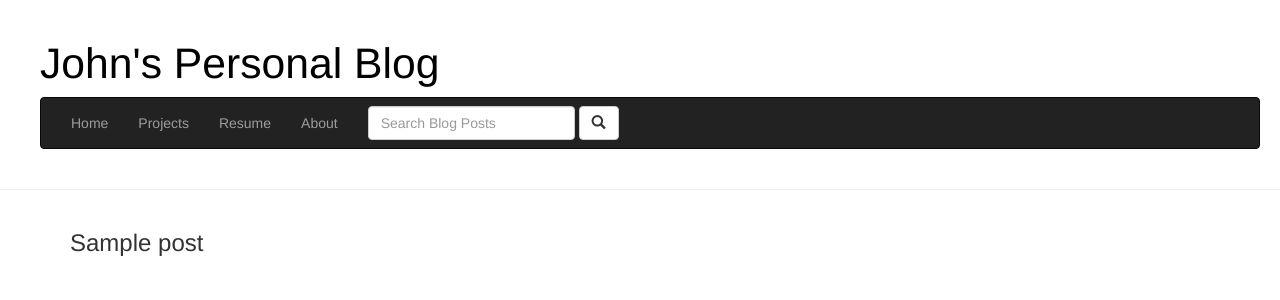
After one commit to xw0235/django-personal-blog, a Django app: template djangoblog/blog/templates/blog/search.html in a window 1280 px wide. The commit adds this page. Shown: the top 300 px of the page. Run offline with Django 3.2, Linux system fonts and the light colour scheme; the template is opened without the code that fills it: most values are stand-ins (such as "Sample title", 1, 10 or a date in 2020); some libraries are stand-ins or nearby versions.

Commit message:
gave the search bar functionality
now the search bar will redirect to a search result page. currently searching is simply searching post titles.

```diff
--- a/djangoblog/blog/templates/blog/about.html
+++ b/djangoblog/blog/templates/blog/about.html
@@ -4,6 +4,7 @@
 {% block content %}
 
 <h1> About </h1>
+
 
 <div class="row">
 	<div class="col-md-8">
--- a/djangoblog/blog/templates/blog/base.html
+++ b/djangoblog/blog/templates/blog/base.html
@@ -35,9 +35,11 @@
       			<!-- 'about_page' is the same name we use within our urls.py-->
       			<li><a href="{% url 'about_page' %}">About</a></li>
       			<li>
-      				<form class="navbar-form navbar-left" id="searchform" action=""method="get" accept-charset="utf-8">
+      				<!-- goes to /search-->
+      				<form class="navbar-form navbar-left" id="searchform" action="{% url 'search_page' %}"method="get" accept-charset="utf-8">
     				<div class="form-group">
-        				<input type="text" class="form-control" placeholder="Search">
+    					<!-- specifies the form input and that the parameter it will be -->
+        				<input type="text" class="form-control" name ="q" placeholder="Search Blog Posts">
     				</div>
    					<button type="submit" class="btn btn-default">
        					 <span class="glyphicon glyphicon-search"></span>
--- /dev/null
+++ b/djangoblog/blog/templates/blog/search.html
@@ -0,0 +1,13 @@
+{% extends 'blog/base.html' %}
+{% load staticfiles %}
+
+{% block content %}
+
+	{%for post in posts%}
+	<div>
+		<h3>{{post.title}}</h3>
+	</div>
+	{%endfor%}
+
+
+{% endblock %}
--- a/djangoblog/blog/urls.py
+++ b/djangoblog/blog/urls.py
@@ -5,7 +5,7 @@ from . import views
 urlpatterns = [
     url(r'^$', views.post_list, name='post_list'),
     url(r'^about/$', views.about_page, name='about_page'),
-    #url(r'^search/$', views.search_posts, name='search_page')
+    url(r'^search/$', views.search_posts, name='search_page')
     # url(r'^post/(?P<pk>\d+)/$', views.post_detail, name='post_detail'),
     # url(r'^post/new/$', views.post_new, name='post_new'),
     # url(r'^post/(?P<pk>\d+)/edit/$', views.post_edit, name='post_edit'),
```
Also changed, not shown: djangoblog/blog/views.py (+8 -3 lines).
